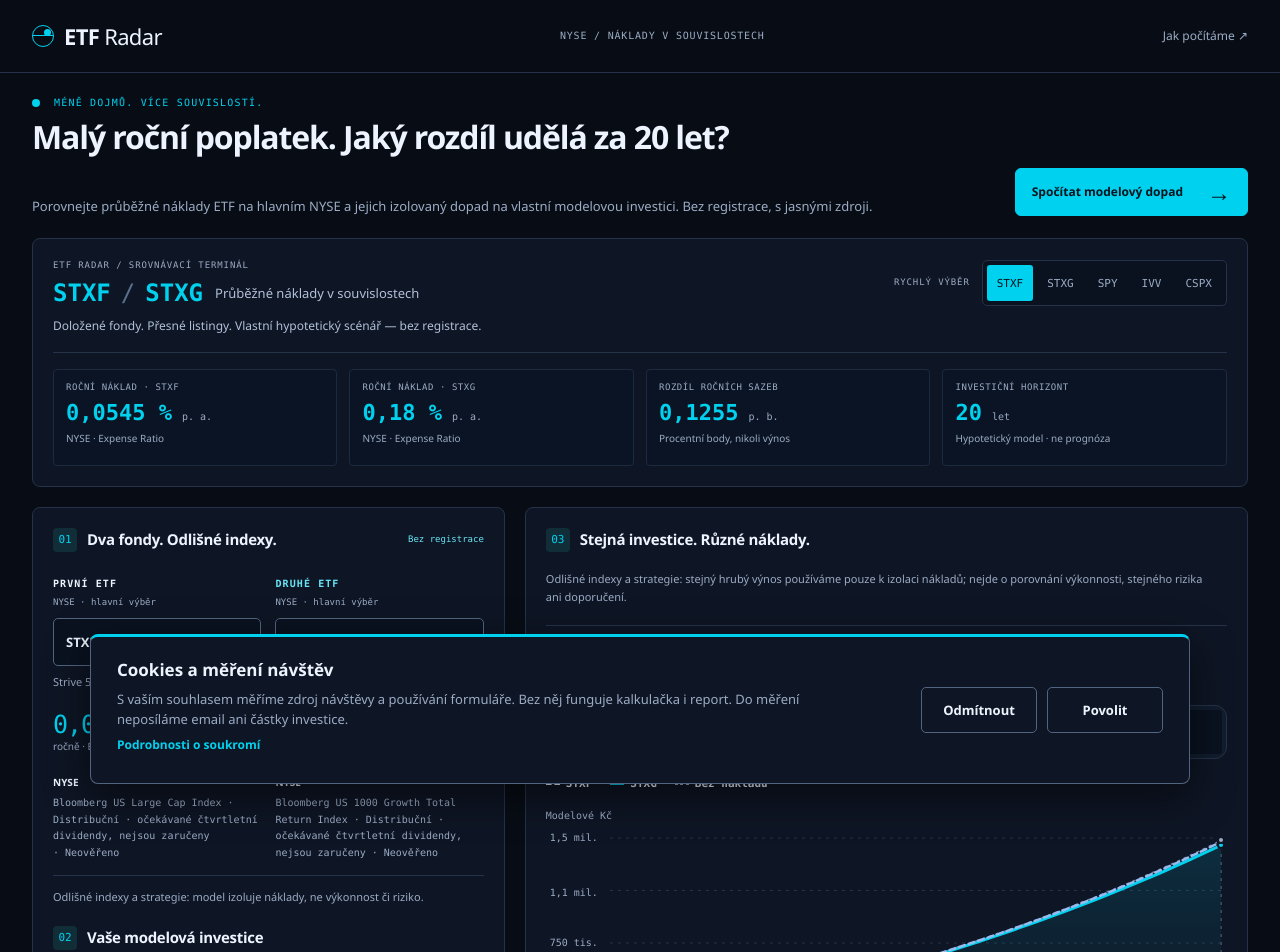
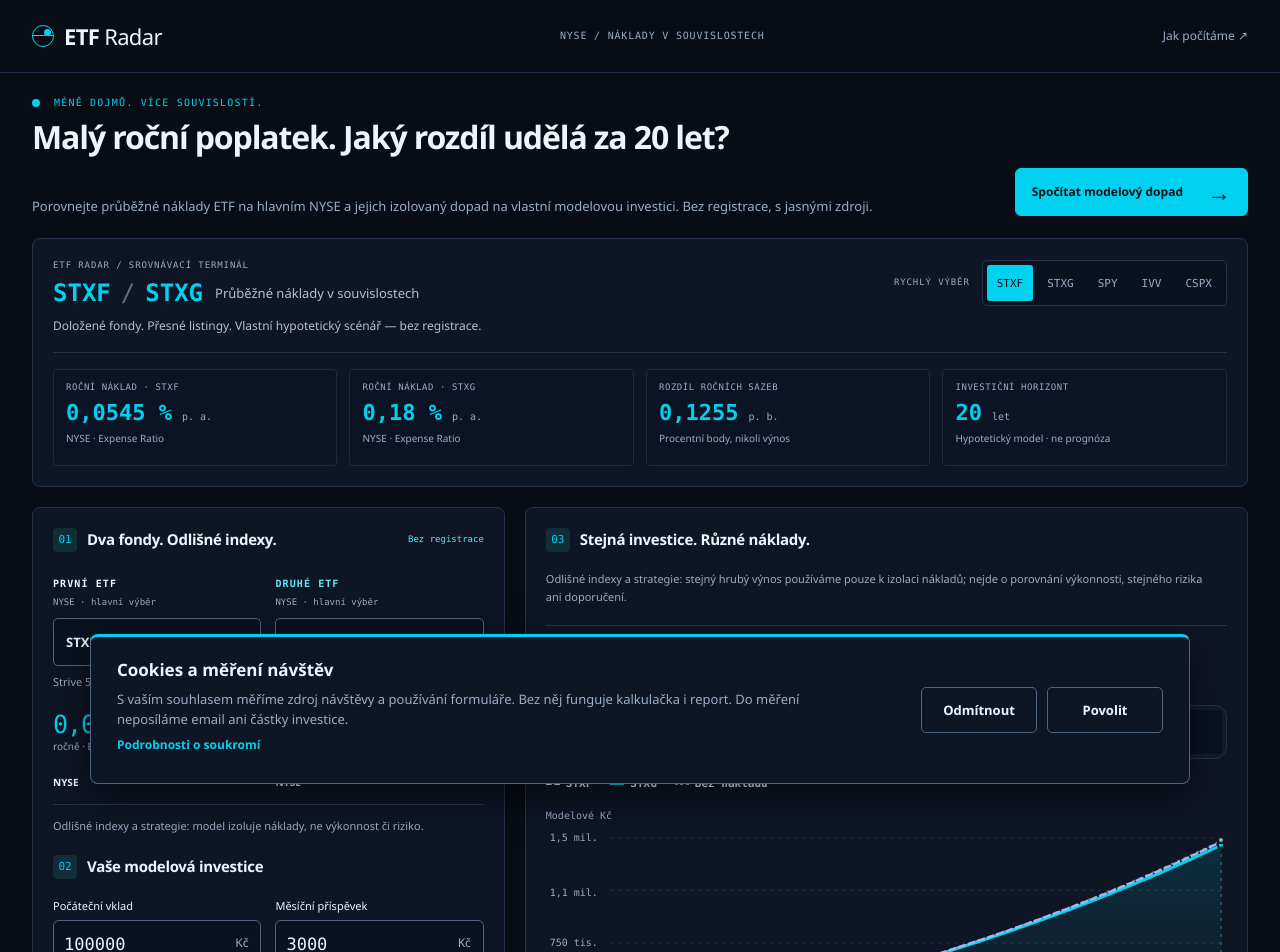
Before and after one commit to MatejStyblo/ETF-radar, a Next.js app: page / in a window 1280 px wide. Shown: the top 952 px of the page. Built offline with nearby package versions, Linux system fonts and the light colour scheme.

Commit message:
Remove small metadata paragraphs below ETF selectors

```diff
--- a/components/comparison/fund-selector.tsx
+++ b/components/comparison/fund-selector.tsx
@@ -4,5 +4,5 @@
  return <section className="fund"><div className="fund-top"><label htmlFor={`etf-${index}`} className="eyebrow">{index === 0 ? 'První ETF' : 'Druhé ETF'}</label><span className="fund-role">{fund.role==='nyse-primary'?'NYSE · hlavní výběr':fund.ucits ? 'Evropské UCITS' : 'USA · reference'}</span></div>
  <select id={`etf-${index}`} value={fund.id} aria-invalid={invalid} aria-describedby={invalid?"etf-pair-error":undefined} onChange={e=>onChange(e.target.value as EtfId)}>{([{role:'nyse-primary',label:'NYSE — hlavní výběr'},{role:'us-reference',label:'NYSE Arca — reference'},{role:'eu-comparison',label:'Evropský UCITS doplněk (LSE)'}] as const).map(group=><optgroup key={group.role} label={group.label}>{ETFs.filter(etf=>etf.role===group.role).map(etf=><option key={etf.id} value={etf.id}>{etf.ticker} — {etf.issuer} · {etf.exchange}</option>)}</optgroup>)}</select>
  <p className="fund-name">{fund.name}</p><div className="fund-summary"><div><strong className="fund-cost">{percent(fund.chargePct)}</strong><span className="small"> ročně · {fund.chargeLabel}</span></div><span className="venue">{fund.exchange}</span></div>
- <p className="fund-meta">{fund.index} · {fund.income} · {fund.tradingCurrency}</p></section>;
+ </section>;
 }
```
Also changed, not shown: 1 other file (tests, documents, lock files or other folders).
